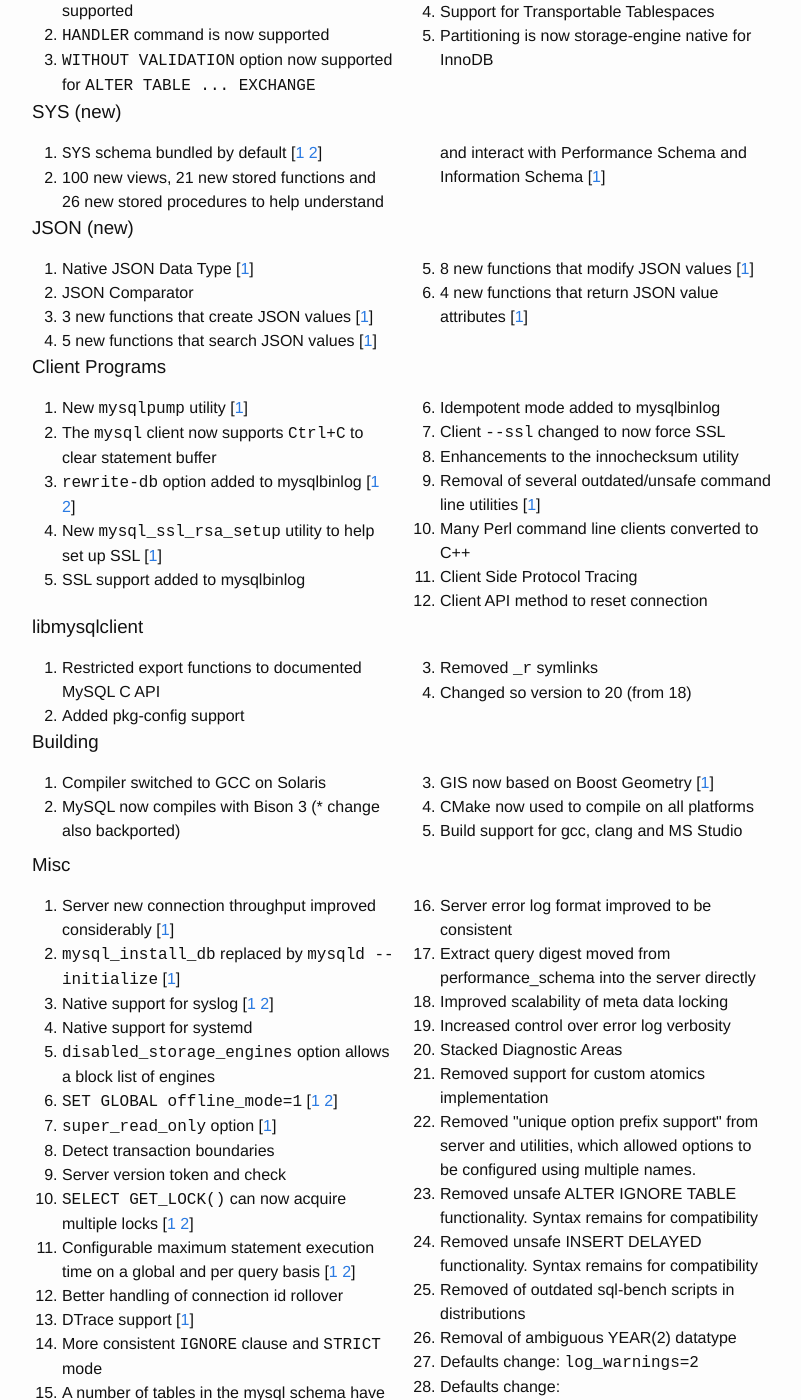
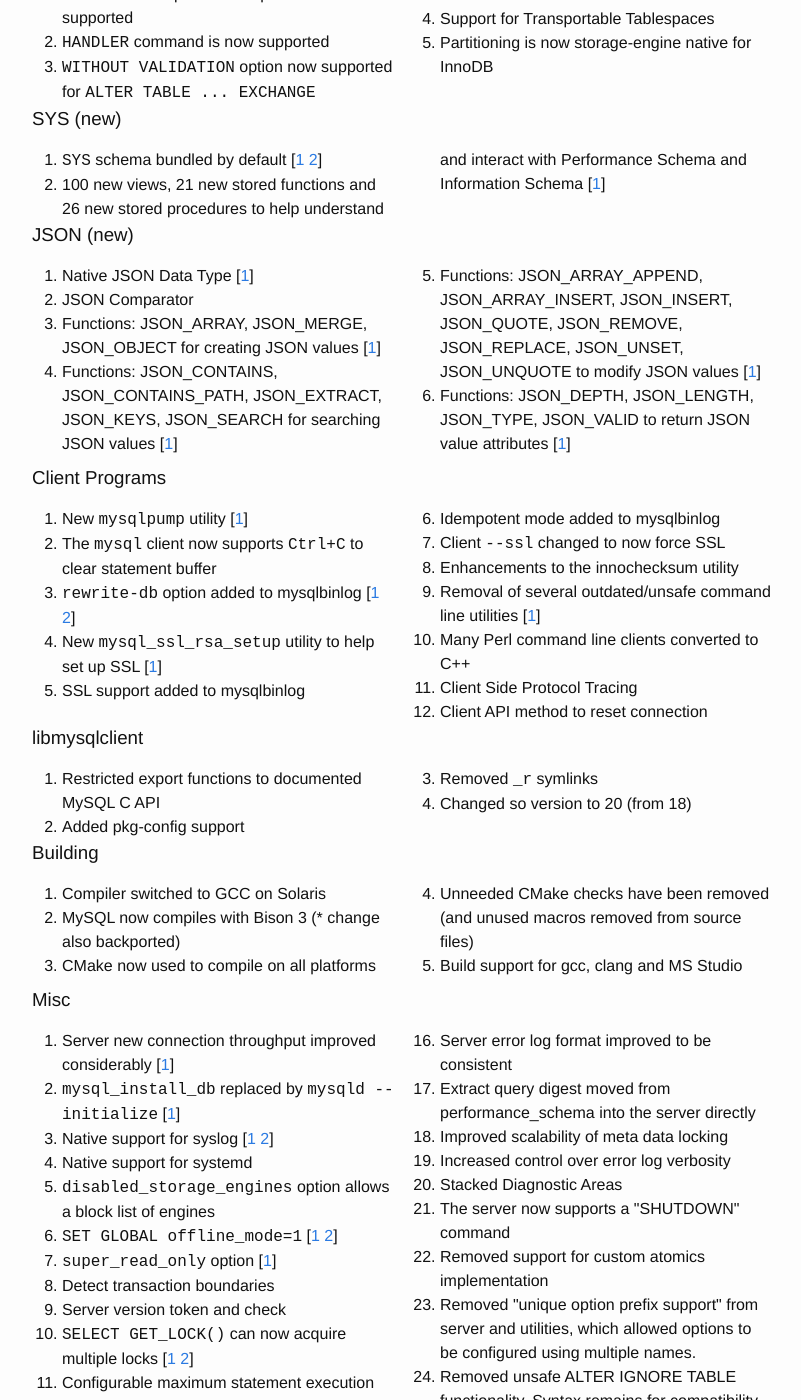
Before and after one commit to morgo/morgo.github.io, a Jekyll site: the page built from index.html, in a window 1280 px wide and 1400 px high, scrolled down 3216 px. Shown: the whole window, without its empty margins (238-1039 px from the left). Built offline with Jekyll 4.4.1, drawn with Linux system fonts in a browser that asks for light colours; some of the changed text lies outside the part shown.

Commit message:
Cleaned up JSON options, gis

```diff
--- a/index.html
+++ b/index.html
@@ -181,6 +181,7 @@
 <ol>
  <li class="rt">InnoDB supports indexing of spatial datatypes [<a href="https://dev.mysql.com/doc/refman/5.7/en/creating-spatial-indexes.html">1</a>]</li>
  <li class="rt">Consistent naming scheme for GIS functions [<a href="http://mysqlserverteam.com/spring-cleaning-in-the-gis-namespace/">1</a>]</li>
+ <li class="rt">GIS now based on Boost Geometry [<a href="http://mysqlserverteam.com/why-boost-geometry-in-mysql/">1</a>]</li>
  <li class="rt">Expanded spatial relation check functions [<a href="http://dev.mysql.com/worklog/task/?id=7220">1</a>]</li>
  <li class="rt">Expanded geometry set operations [<a href="http://dev.mysql.com/worklog/task/?id=7221">1</a>]</li>
  <li class="rt">Expanded spatial analysis functions [<a href="http://dev.mysql.com/worklog/task/?id=7236">1</a>]</li>
@@ -229,10 +230,11 @@
 <ol>
  <li class="id">Native JSON Data Type [<a href="https://dev.mysql.com/doc/refman/5.7/en/json.html">1</a>]</li>
  <li class="id">JSON Comparator</li>
- <li class="id">3 new functions that create JSON values [<a href="https://dev.mysql.com/doc/refman/5.7/en/json-creation-functions.html">1</a>]</li>
- <li class="id">5 new functions that search JSON values [<a href="https://dev.mysql.com/doc/refman/5.7/en/json-search-functions.html">1</a>]</li>
- <li class="id">8 new functions that modify JSON values [<a href="https://dev.mysql.com/doc/refman/5.7/en/json-modification-functions.html">1</a>]</li>
- <li class="id">4 new functions that return JSON value attributes [<a href="https://dev.mysql.com/doc/refman/5.7/en/json-attribute-functions.html">1</a>]</li>
+
+ <li class="id">Functions: JSON_ARRAY, JSON_MERGE, JSON_OBJECT for creating JSON values [<a href="https://dev.mysql.com/doc/refman/5.7/en/json-creation-functions.html">1</a>]</li>
+ <li class="id">Functions: JSON_CONTAINS, JSON_CONTAINS_PATH, JSON_EXTRACT, JSON_KEYS, JSON_SEARCH for searching JSON values [<a href="https://dev.mysql.com/doc/refman/5.7/en/json-search-functions.html">1</a>]</li>
+ <li class="id">Functions: JSON_ARRAY_APPEND, JSON_ARRAY_INSERT, JSON_INSERT, JSON_QUOTE, JSON_REMOVE, JSON_REPLACE, JSON_UNSET, JSON_UNQUOTE to modify JSON values [<a href="https://dev.mysql.com/doc/refman/5.7/en/json-modification-functions.html">1</a>]</li>
+ <li class="id">Functions: JSON_DEPTH, JSON_LENGTH, JSON_TYPE, JSON_VALID to return JSON value attributes [<a href="https://dev.mysql.com/doc/refman/5.7/en/json-attribute-functions.html">1</a>]</li>
 </li>
 </ol>
 </div>
@@ -270,8 +272,8 @@
 <ol>
  <li class="rt">Compiler switched to GCC on Solaris</li>
  <li class="rt">MySQL now compiles with Bison 3 (* change also backported)</li>
- <li class="rt">GIS now based on Boost Geometry [<a href="http://mysqlserverteam.com/why-boost-geometry-in-mysql/">1</a>]</li>
  <li class="rt">CMake now used to compile on all platforms</li>
+ <li class="rt">Unneeded CMake checks have been removed (and unused macros removed from source files)</li>
  <li class="rt">Build support for gcc, clang and MS Studio</li>
 </div>
 
@@ -300,6 +302,7 @@
  <li class="rt">Improved scalability of meta data locking</li> <!-- lock free hash, dml fast path-->
  <li class="id">Increased control over error log verbosity</li>
  <li class="rt">Stacked Diagnostic Areas</li>
+ <li class="rt">The server now supports a "SHUTDOWN" command</li>
  <li class="nd">Removed support for custom atomics implementation</li>
  <li class="id">Removed "unique option prefix support" from server and utilities, which allowed options to be configured using multiple names.</li>
  <li class="id">Removed unsafe ALTER IGNORE TABLE functionality.  Syntax remains for compatibility</li>
```
